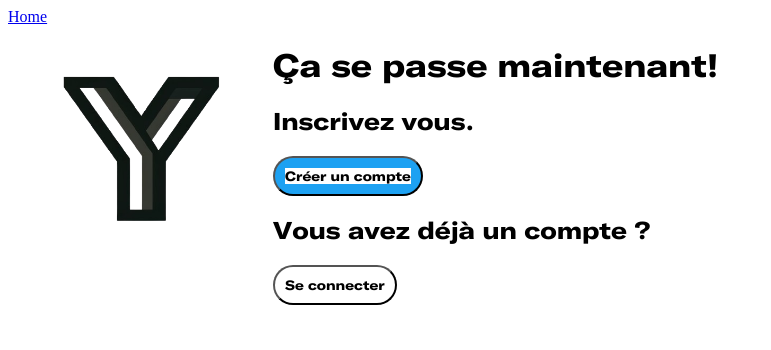
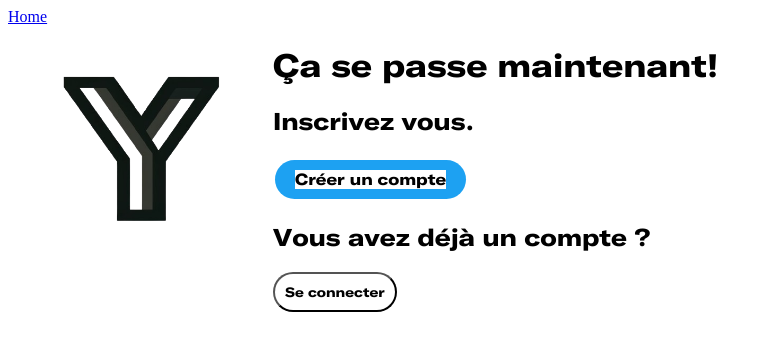
Before and after one commit to phtuongvy/virtualisation_X, a Vue app in the folder frontend/X_clone/: page / in a window 1280 px wide. Shown: the top 350 px of the page, without its empty margins (0-771 px from the left). Built offline with nearby package versions, Linux system fonts and the light colour scheme.

Commit message:
Add hover effect to Sign Up button

```diff
--- a/frontend/X_clone/src/views/StartView.vue
+++ b/frontend/X_clone/src/views/StartView.vue
@@ -63,6 +63,21 @@ button{
 
 .btnSignUp {
   background-color: #1DA1F2;
+  color: black;
+  border: none;
+  padding: 10px 20px;
+  text-align: center;
+  text-decoration: none;
+  display: inline-block;
+  font-size: 16px;
+  margin: 4px 2px;
+  cursor: pointer;
+  transition-duration: 0.4s;
+}
+
+.btnSignUp:hover {
+  background-color: white; /* Change the background color when hovered over */
+  color: #1DA1F2; /* Change the text color when hovered over */
 }
 
 body{
```
